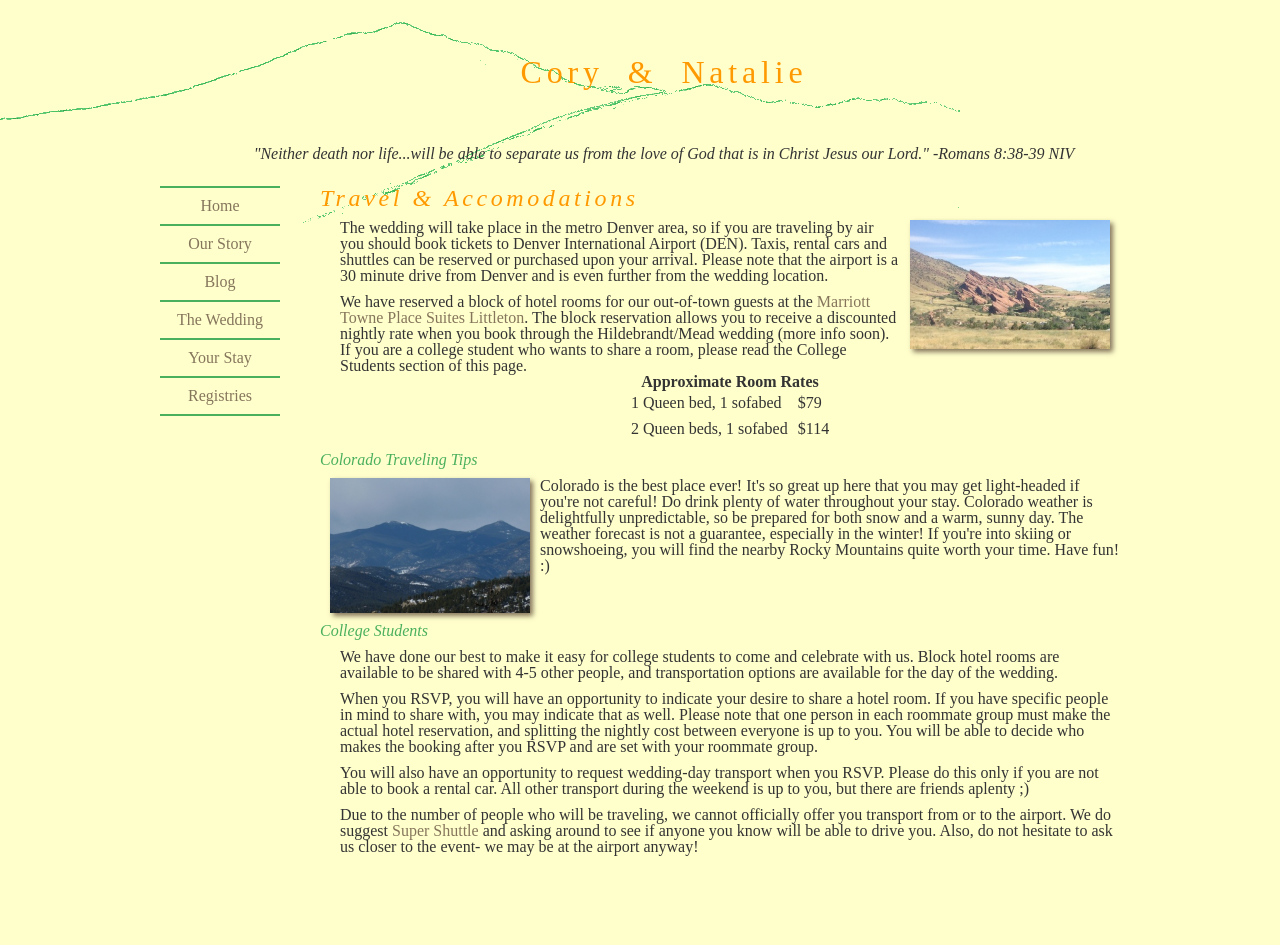
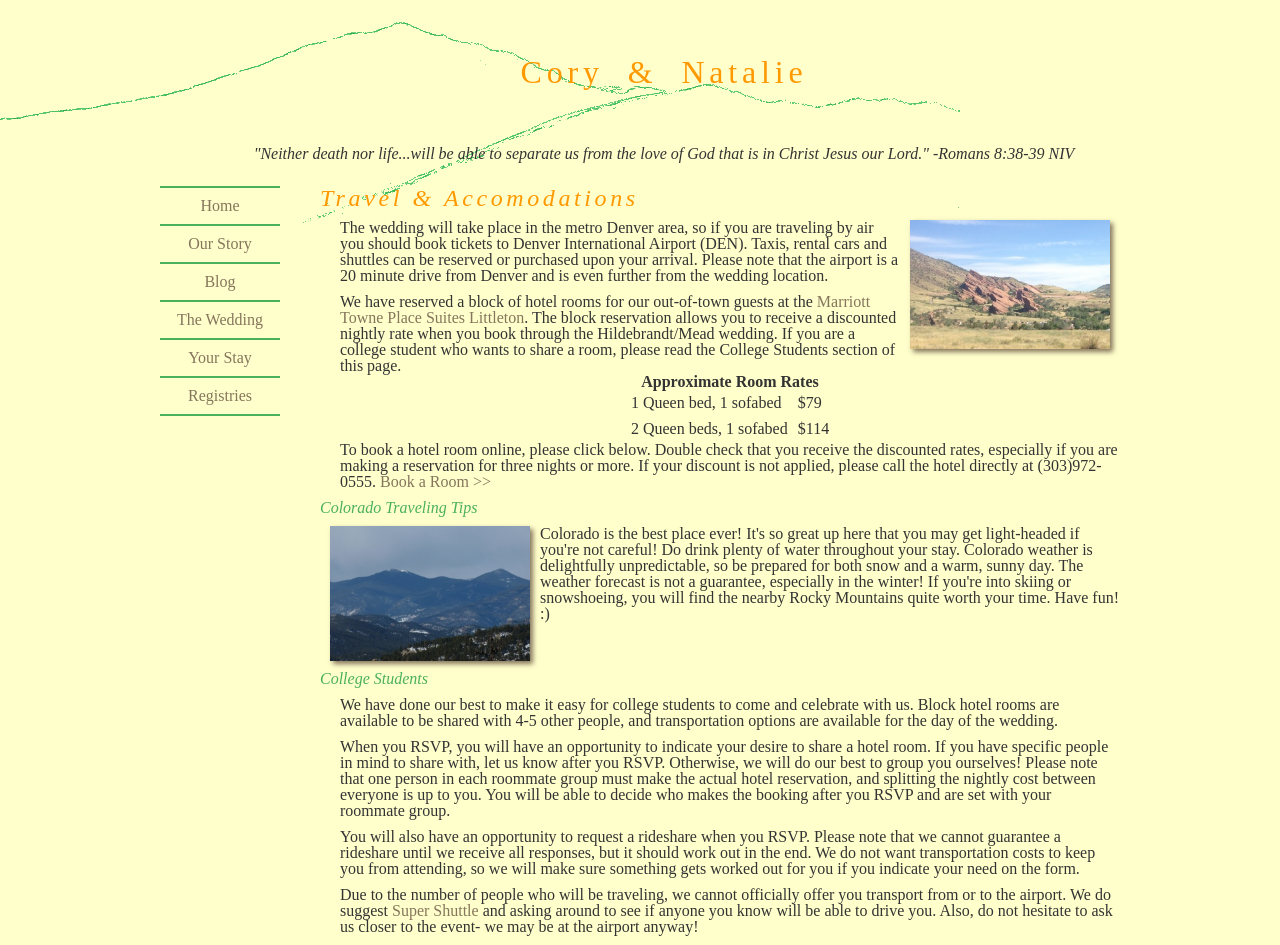
Before and after one commit to natalieh/wedding, a Jekyll site: the page built from travel/index.html, in a window 1280 px wide. Built offline with Jekyll 4.4.1, drawn with Linux system fonts in a browser that asks for light colours; before the commit the page ends 900 px from its top, so only the background shows below that.

Commit message:
Update index.html

```diff
--- a/travel/index.html
+++ b/travel/index.html
@@ -10,10 +10,10 @@ layout: default
         <img src="colorado2.jpg" class="landscape">
     </div>
     <p>
-        The wedding will take place in the metro Denver area, so if you are traveling by air you should book tickets to Denver International Airport (DEN).  Taxis, rental cars and shuttles can be reserved or purchased upon your arrival.  Please note that the airport is a 30 minute drive from Denver and is even further from the wedding location.
+        The wedding will take place in the metro Denver area, so if you are traveling by air you should book tickets to Denver International Airport (DEN).  Taxis, rental cars and shuttles can be reserved or purchased upon your arrival.  Please note that the airport is a 20 minute drive from Denver and is even further from the wedding location.
     </p>
     <p>
-        We have reserved a block of hotel rooms for our out-of-town guests at the <a href="http://www.marriott.com/hotels/travel/dentp-towneplace-suites-denver-southwest-littleton/" target="blank">Marriott Towne Place Suites Littleton</a>.  The block reservation allows you to receive a discounted nightly rate when you book through the Hildebrandt/Mead wedding (more info soon).  If you are a college student who wants to share a room, please read the College Students section of this page.
+        We have reserved a block of hotel rooms for our out-of-town guests at the <a href="http://www.marriott.com/hotels/travel/dentp-towneplace-suites-denver-southwest-littleton/" target="blank">Marriott Towne Place Suites Littleton</a>.  The block reservation allows you to receive a discounted nightly rate when you book through the Hildebrandt/Mead wedding.  If you are a college student who wants to share a room, please read the College Students section of this page.
         <table>
             <caption>Approximate Room Rates</caption>
             <tr>
@@ -25,6 +25,8 @@ layout: default
                 <td>$114</td>
             </tr>
         </table>
+        To book a hotel room online, please click below.  Double check that you receive the discounted rates, especially if you are making a reservation for three nights or more.  If your discount is not applied, please call the hotel directly at (303)972-0555.
+        <a href="http://cwp.marriott.com/dentp/hildebrandtmeadwedding" class="actionbox" target="blank">Book a Room >></a>
     </p>
     <div class="subtitle">
     Colorado Traveling Tips
@@ -42,10 +44,10 @@ layout: default
         We have done our best to make it easy for college students to come and celebrate with us.  Block hotel rooms are available to be shared with 4-5 other people, and transportation options are available for the day of the wedding.
     </p>
     <p>
-        When you RSVP, you will have an opportunity to indicate your desire to share a hotel room.  If you have specific people in mind to share with, you may indicate that as well.  Please note that one person in each roommate group must make the actual hotel reservation, and splitting the nightly cost between everyone is up to you.  You will be able to decide who makes the booking after you RSVP and are set with your roommate group.
+        When you RSVP, you will have an opportunity to indicate your desire to share a hotel room.  If you have specific people in mind to share with, let us know after you RSVP.  Otherwise, we will do our best to group you ourselves!  Please note that one person in each roommate group must make the actual hotel reservation, and splitting the nightly cost between everyone is up to you.  You will be able to decide who makes the booking after you RSVP and are set with your roommate group.
     </p>
     <p>
-        You will also have an opportunity to request wedding-day transport when you RSVP.  Please do this only if you are not able to book a rental car.  All other transport during the weekend is up to you, but there are friends aplenty ;)
+        You will also have an opportunity to request a rideshare when you RSVP.  Please note that we cannot guarantee a rideshare until we receive all responses, but it should work out in the end.  We do not want transportation costs to keep you from attending, so we will make sure something gets worked out for you if you indicate your need on the form.
     </p>
     <p>
         Due to the number of people who will be traveling, we cannot officially offer you transport from or to the airport.  We do suggest <a href="www.supershuttle.com">Super Shuttle</a> and asking around to see if anyone you know will be able to drive you.  Also, do not hesitate to ask us closer to the event- we may be at the airport anyway!
```
